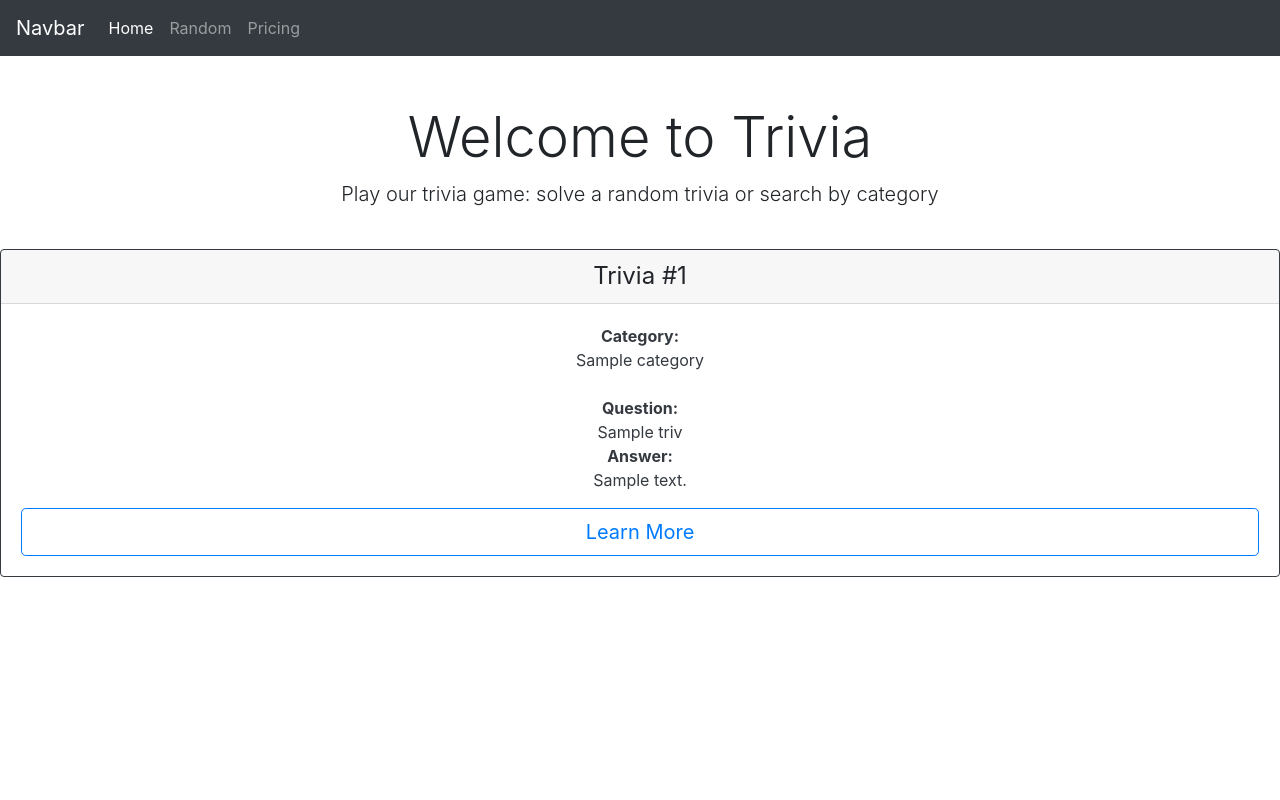
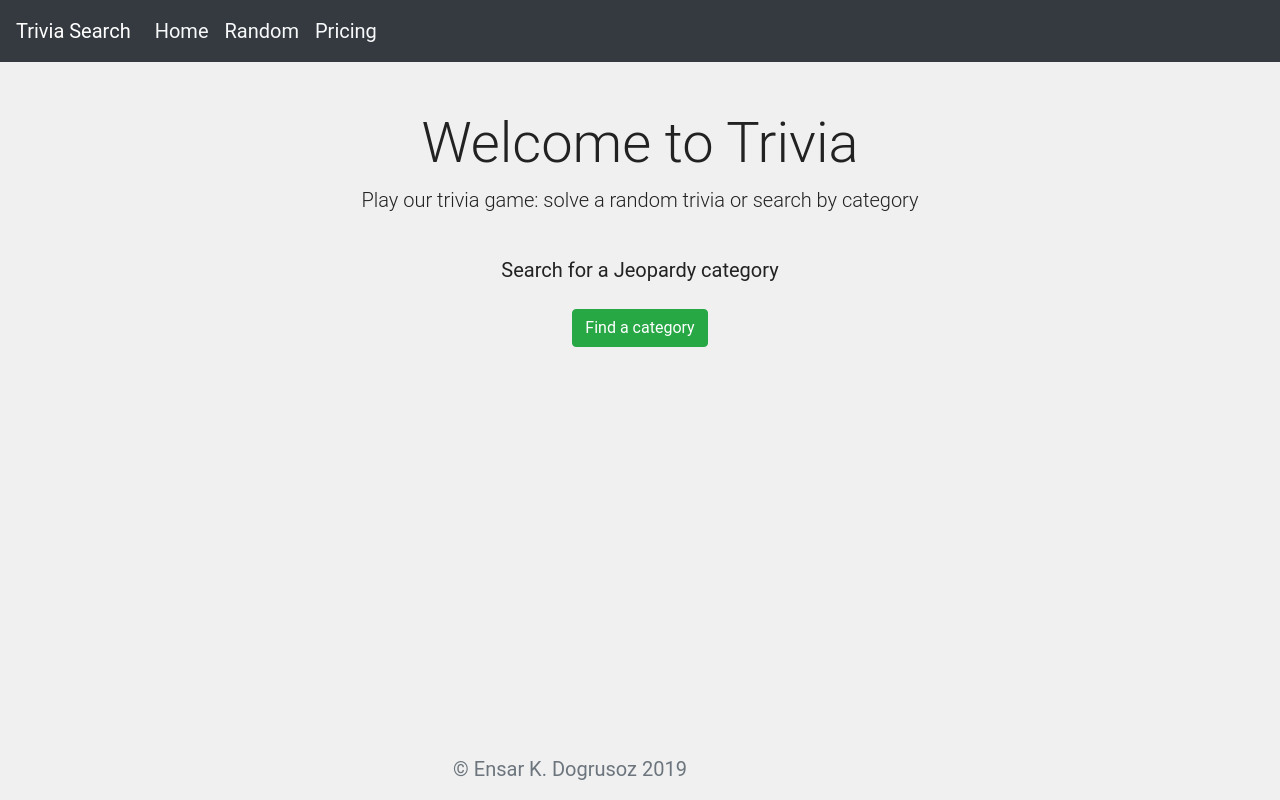
Before and after one commit to ensardogrusoz/Jeopardygame-project, a Django app: template triviasearch/templates/trivia/home.html in a window 1280 px wide. Run offline with Django 3.2, Linux system fonts and the light colour scheme; the template is opened without the code that fills it: most values are stand-ins (such as "Sample title", 1, 10 or a date in 2020); some libraries are stand-ins or nearby versions.

Commit message:
added a base.html

```diff
--- a/jeopartygame/wsgi.py
+++ b/jeopartygame/wsgi.py
@@ -11,6 +11,6 @@ import os
 
 from django.core.wsgi import get_wsgi_application
 
-os.environ.setdefault('DJANGO_SETTINGS_MODULE', 'jeopartygame.settings')
+os.environ.setdefault('DJANGO_SETTINGS_MODULE', 'jeopardygame.settings')
 
 application = get_wsgi_application()
--- /dev/null
+++ b/triviasearch/templates/trivia/base.html
@@ -0,0 +1,152 @@
+<!DOCTYPE html>
+<html lang="en">
+
+    <head>
+        <!-- Icon Picture and CSS Stylesheet-->
+        <link rel="icon" href="https://apprecs.org/gp/images/app-icons/300/f9/com.theangrykraken.questionmonster.jpg">
+        <link rel="stylesheet" href="https://stackpath.bootstrapcdn.com/bootstrap/4.3.1/css/bootstrap.min.css" integrity="sha384-ggOyR0iXCbMQv3Xipma34MD+dH/1fQ784/j6cY/iJTQUOhcWr7x9JvoRxT2MZw1T" crossorigin="anonymous">
+
+        <!-- Required meta tags -->
+        <meta charset="utf-8">
+        <meta name="viewport" content="width=device-width, initial-scale=1, shrink-to-fit=no">
+        <meta name="viewport" content="width=device-width, initial-scale=1, shrink-to-fit=no">
+
+        <!-- Optional meta tags -->
+        <meta name="description" content="Trivia Web App for Capital One">
+        <meta name="author" content="Kevin Chen and Bootstrap contributors">
+        <meta name="generator" content="Jekyll v3.8.5">
+
+        <!-- Bootstrap CSS -->
+        <link rel="stylesheet" href="https://stackpath.bootstrapcdn.com/bootstrap/4.3.1/css/bootstrap.min.css" integrity="sha384-ggOyR0iXCbMQv3Xipma34MD+dH/1fQ784/j6cY/iJTQUOhcWr7x9JvoRxT2MZw1T" crossorigin="anonymous">
+        <link rel="canonical" href="https://getbootstrap.com/docs/4.3/examples/pricing/">
+
+
+    </head>
+
+    <style>
+        body {
+    background-color: rgb(240, 240, 240);
+    font-family: 'Roboto', sans-serif;
+    font-size: 20px;
+  	color: #222;
+}
+
+.footer {
+  position: fixed;
+  left: 0;
+  bottom: 0;
+  width: 100%;
+  text-align: center;
+}
+
+label {
+    -webkit-perspective: 1000px;
+    perspective: 1000px;
+    -webkit-transform-style: preserve-3d;
+    transform-style: preserve-3d;
+    display: block;
+    width: 500px;
+    height: 400px;
+    position: absolute;
+    left: 50%;
+    top: 65%;
+    -webkit-transform: translate(-50%, -50%);
+    transform: translate(-50%, -50%);
+    cursor: pointer;
+}
+
+.card {
+    position: relative;
+    height: 100%;
+    width: 100%;
+    -webkit-transform-style: preserve-3d;
+    transform-style: preserve-3d;
+    -webkit-transition: all 600ms;
+    transition: all 600ms;
+    z-index: 20;
+}
+
+    .card div {
+        position: absolute;
+        height: 100%;
+        width: 100%;
+        box-shadow: 0 4px 8px 0 rgba(0, 0, 0, 0.2), 0 6px 20px 0 rgba(0, 0, 0, 0.19);
+        background: #FFF;
+        text-align: center;
+        line-height: 050px;
+        -webkit-backface-visibility: hidden;
+        backface-visibility: hidden;
+        border-radius: 2px;
+    }
+
+    .card .back {
+        background: #222;
+        color: #FFF;
+        -webkit-transform: rotateX(180deg);
+        transform: rotateX(180deg);
+    }
+
+label:hover .card {
+    -webkit-transform: rotateX(15deg);
+    transform: rotateX(15deg);
+    box-shadow: 0 20px 20px rgba(50,50,50,.2);
+}
+
+input {
+    display: none;
+}
+
+:checked + .card {
+    transform: rotateX(180deg);
+    -webkit-transform: rotateX(180deg);
+}
+
+label:hover :checked + .card {
+    transform: rotateX(160deg);
+    -webkit-transform: rotateX(160deg);
+    box-shadow: 0 20px 20px rgba(255,255,255,.2);
+}
+    </style>
+
+    <body>
+
+        <!-- Navigation Header -->
+<nav class="navbar navbar-expand-lg navbar-dark bg-dark">
+    <a class="navbar-brand" href="{% url 'home' %}">Trivia Search</a>
+        <button class="navbar-toggler" type="button" data-toggle="collapse" data-target="#navbarTogglerDemo03" aria-controls="navbarTogglerDemo03" aria-expanded="false" aria-label="Toggle navigation">
+        <span class="navbar-toggler-icon"></span>
+        </button>
+
+
+        <div class="collapse navbar-collapse" id="navbarTogglerDemo03">
+            <div class="navbar-nav float-right text-right pr-3">
+            <a class="nav-item nav-link text-light" href="{% url 'home' %}">Home </a>
+            <a class="nav-item nav-link text-light" href="{% url 'random-trivia' %}">Random</a>
+            <a class="nav-item nav-link text-light" href="#">Pricing</a>
+            </div>
+        </div>
+</nav>
+
+<!-- Block Content -->
+<div class="container">
+    {% block content %}{% endblock %}
+</div>
+
+<!-- Footer -->
+<div class="container">
+    <!-- Optional JavaScript -->
+    <!-- jQuery first, then Popper.js, then Bootstrap JS -->
+    <script src="https://code.jquery.com/jquery-3.3.1.slim.min.js" integrity="sha384-q8i/X+965DzO0rT7abK41JStQIAqVgRVzpbzo5smXKp4YfRvH+8abtTE1Pi6jizo" crossorigin="anonymous"></script>
+    <script src="https://cdnjs.cloudflare.com/ajax/libs/popper.js/1.14.7/umd/popper.min.js" integrity="sha384-UO2eT0CpHqdSJQ6hJty5KVphtPhzWj9WO1clHTMGa3JDZwrnQq4sF86dIHNDz0W1" crossorigin="anonymous"></script>
+    <script src="https://stackpath.bootstrapcdn.com/bootstrap/4.3.1/js/bootstrap.min.js" integrity="sha384-JjSmVgyd0p3pXB1rRibZUAYoIIy6OrQ6VrjIEaFf/nJGzIxFDsf4x0xIM+B07jRM" crossorigin="anonymous"></script>
+
+    <!-- **************************** Footer ****************************** -->
+    <footer class="text-muted">
+        <div class="footer container text-center">
+            <p>© Ensar K. Dogrusoz {% now "Y" %}</p>
+        </div>
+    </footer>
+</div>
+
+    </body>
+</html>
--- a/triviasearch/templates/trivia/home.html
+++ b/triviasearch/templates/trivia/home.html
@@ -1,87 +1,52 @@
-<!doctype html>
-<html lang="en">
-  <head>
-    <!-- Required meta tags -->
-    <meta charset="utf-8">
-    <meta name="viewport" content="width=device-width, initial-scale=1, shrink-to-fit=no">
-
-    <!-- Bootstrap CSS -->
-    <link rel="stylesheet" href="https://stackpath.bootstrapcdn.com/bootstrap/4.3.1/css/bootstrap.min.css" integrity="sha384-ggOyR0iXCbMQv3Xipma34MD+dH/1fQ784/j6cY/iJTQUOhcWr7x9JvoRxT2MZw1T" crossorigin="anonymous">
-
+{% extends 'trivia/base.html' %}
+{% block content %}
     <title>Home</title>
-  </head>
-  <body>
-        <nav class="navbar navbar-expand-lg navbar-dark bg-dark">
-            <a class="navbar-brand" href="#">Navbar</a>
-                <button class="navbar-toggler" type="button" data-toggle="collapse" data-target="#navbarTogglerDemo03" aria-controls="navbarTogglerDemo03" aria-expanded="false" aria-label="Toggle navigation">
-                <span class="navbar-toggler-icon"></span>
-              </button>
 
 
-                <div class="collapse navbar-collapse" id="navbarTogglerDemo03">
-                  <div class="navbar-nav float-right text-right pr-3">
-                    <a class="nav-item nav-link active" href="#">Home <span class="sr-only">(current)</span></a>
-                    <a class="nav-item nav-link" href="#">Random</a>
-                    <a class="nav-item nav-link" href="#">Pricing</a>
-                  </div>
-                </div>
-              </nav>
-<!-- Intro Heading -->
+  <!-- ********************** Modal to pick states ***********************-->
+<div class="modal fade" id="category-modal" tabindex="-1" role="dialog" aria-labelledby="category-modal-title" aria-hidden="true">
+    <div class="modal-dialog" role="document">
+      <div class="modal-content">
+        <div class="modal-header">
+          <h5 class="modal-title" id="category-modal-title">Find a category</h5>
+          <button type="button" class="close" data-dismiss="modal" aria-label="Close">
+            <span aria-hidden="true">&times;</span>
+          </button>
+        </div>
+        <div class="modal-body">
+
+
+            <div class="form-group">
+              <select name="category-picked" class="custom-select custom-select-lg" size="20">
+                <option selected>Select a category</option>
+                {% for category in categories %}
+                <option value="{{category.id}}">{{category.title}}</option>
+
+                {% endfor %}
+
+              </select>
+            </div>
+
+            <div class="form-group float-right">
+              <input type="submit" class="btn btn-primary"/>
+            </div>
+          </form>
+        </div>
+      </div>
+    </div>
+  </div>
+    <!-- **************************** End Modal ****************************** -->
+
+  <!-- Intro Heading -->
 <div class="pricing-header px-3 py-3 pt-md-5 pb-md-4 mx-auto text-center">
     <h1 class="display-4">Welcome to Trivia</h1>
     <p class="lead">Play our trivia game: solve a random trivia or search by category</p>
 </div>
 
-<!-- Main Content -->
-<!-- Cards -->
-<div class="card-columns-center mb-3 text-center">
-    {% for triv in trivia %}
-        <div class="card border-dark mb-3">
-            <div class="card-header">
-                <h4 class="my-0 font-weight-normal">Trivia #{{ triv.id }}</h4>
-            </div>
-            <div class="card-body text-dark">
+    <div class="container text-center">
+      <p>Search for a Jeopardy category</p>
+      <!-- Button trigger modal -->
+      <button type="button" class="btn btn-success my-2" data-toggle="modal" data-target="#category-modal">Find a category</button>
+    </div>
 
-                <!-- Category -->
-                <div class="cursive">
-                    <strong>Category:</strong>
-                    <br>
-                    {{ triv.category}}
-                </div>
-
-                <br>
-
-                <!-- Flipping Card -->
-                <div class="flip-card mb-3 container" >
-                    <div class="flip-card-inner">
-                        <div class="flip-card-front">
-                            <strong>Question:</strong>
-                            <br>
-                            {{ triv.question }}
-                        </div>
-                        <div class="flip-card-back">
-                            <strong>Answer:</strong>
-                            <br>
-                            {{ triv.answer }}
-                        </div>
-                    </div>
-                </div>
-
-
-                <form id="myForm">
-                    <input class="btn btn-lg btn-block btn-outline-primary" type="button" value="Learn More" onclick="window.open('https://www.google.com/search?q={{triv.answer}}')" />
-                </form>
-
-            </div>
-        </div>
-
-    {% endfor %}
-</div>
-
-    <!-- Optional JavaScript -->
-    <!-- jQuery first, then Popper.js, then Bootstrap JS -->
-    <script src="https://code.jquery.com/jquery-3.3.1.slim.min.js" integrity="sha384-q8i/X+965DzO0rT7abK41JStQIAqVgRVzpbzo5smXKp4YfRvH+8abtTE1Pi6jizo" crossorigin="anonymous"></script>
-    <script src="https://cdnjs.cloudflare.com/ajax/libs/popper.js/1.14.7/umd/popper.min.js" integrity="sha384-UO2eT0CpHqdSJQ6hJty5KVphtPhzWj9WO1clHTMGa3JDZwrnQq4sF86dIHNDz0W1" crossorigin="anonymous"></script>
-    <script src="https://stackpath.bootstrapcdn.com/bootstrap/4.3.1/js/bootstrap.min.js" integrity="sha384-JjSmVgyd0p3pXB1rRibZUAYoIIy6OrQ6VrjIEaFf/nJGzIxFDsf4x0xIM+B07jRM" crossorigin="anonymous"></script>
-  </body>
-</html>
+    {% endblock %}
--- a/triviasearch/urls.py
+++ b/triviasearch/urls.py
@@ -2,6 +2,6 @@ from django.urls import path
 from . import views
 
 urlpatterns = [
-    #path('', views.home, name='home'),
+    path('', views.category, name='home'),
     path('random/', views.random, name='random-trivia')
 ]
```
Also changed, not shown: triviasearch/templates/trivia/random.html (+5 -124 lines), triviasearch/views.py (+19 -2 lines), triviasearch/templates/trivia/results.html (added).
